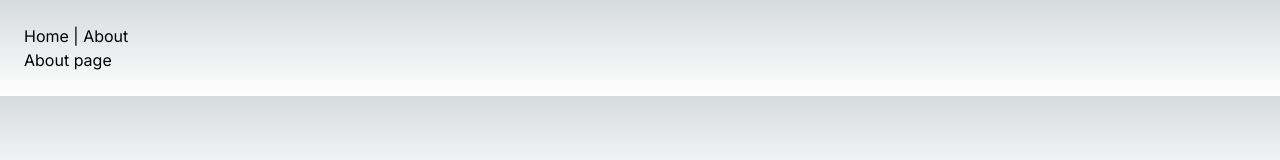
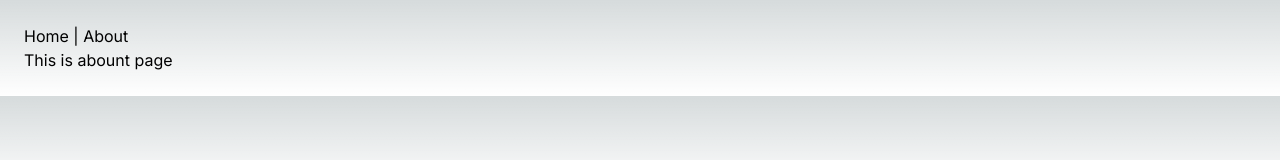
Before and after one commit to uzzal71/nextjs-basic, a Next.js app: page /about in a window 1280 px wide. Shown: the top 160 px of the page. Built offline with nearby package versions, Linux system fonts and the light colour scheme.

Commit message:
page brack

```diff
--- a/app/about/page.js
+++ b/app/about/page.js
@@ -2,7 +2,7 @@
 export default function About() {
     return (
         <div>
-            About page
+            This is abount page
         </div>
     );
 }
```
